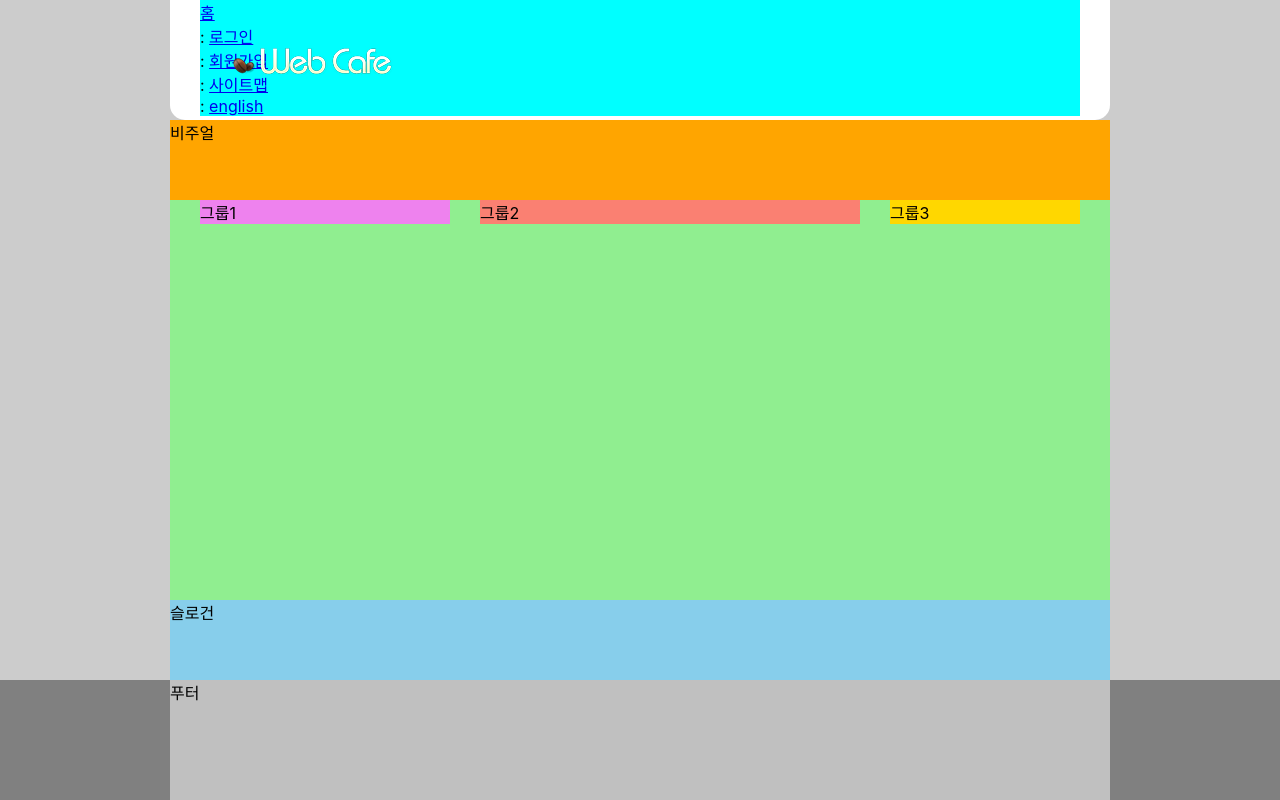
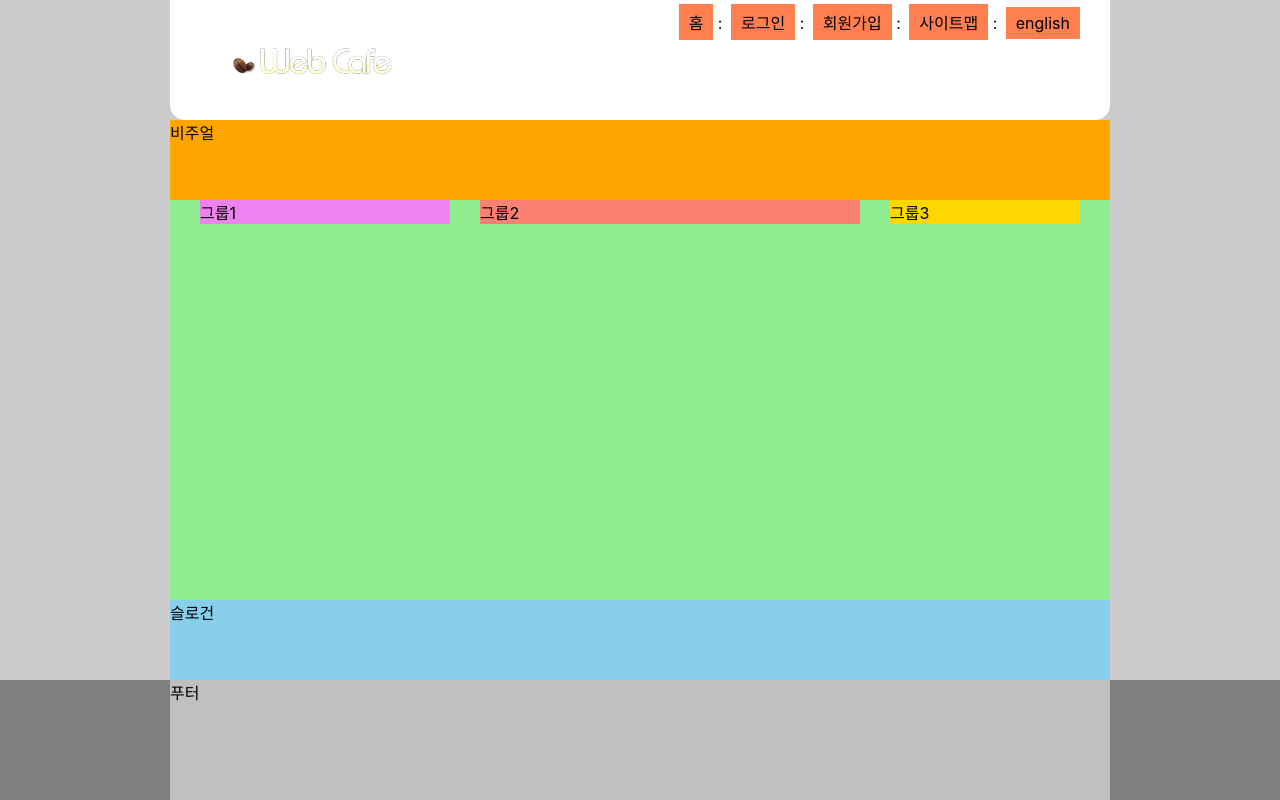
Before and after one commit to to06109/HTML5, a plain HTML site: page index.html in a window 1280 px wide. Drawn offline with Linux system fonts and the light colour scheme; a web font is replaced by a local one.

Commit message:
텍스트 링크 모음 일부 디자인

```diff
--- a/styles/style.css
+++ b/styles/style.css
@@ -7,8 +7,15 @@
   box-sizing: border-box;
 }
 
+/* 링크 스타일 */
+a {
+  color: inherit;
+  text-decoration: none;
+}
+
 /* 본문 스타일 */
 body {
+  color: black;
   background: #ccc;
   font-family: 'Pretendard Variable', Pretendard, -apple-system,
     BlinkMacSystemFont, system-ui, Roboto, 'Helvetica Neue', 'Segoe UI',
@@ -46,7 +53,25 @@ header {
 
 /* 텍스트 링크 모음 */
 .member {
-  background-color: aqua;
+  /* background-color: aqua; */
+  text-align: right;
+  padding: 4px 0;
+}
+
+.member li {
+  /* background-color: pink; */
+  display: inline-block;
+}
+
+.member a {
+  background-color: coral;
+  padding: 6px 10px;
+  /* a도 inline-block 하기 */
+  display: inherit;
+}
+
+.divider {
+  margin-right: 4px;
 }
 
 /* 비주얼 */
```
